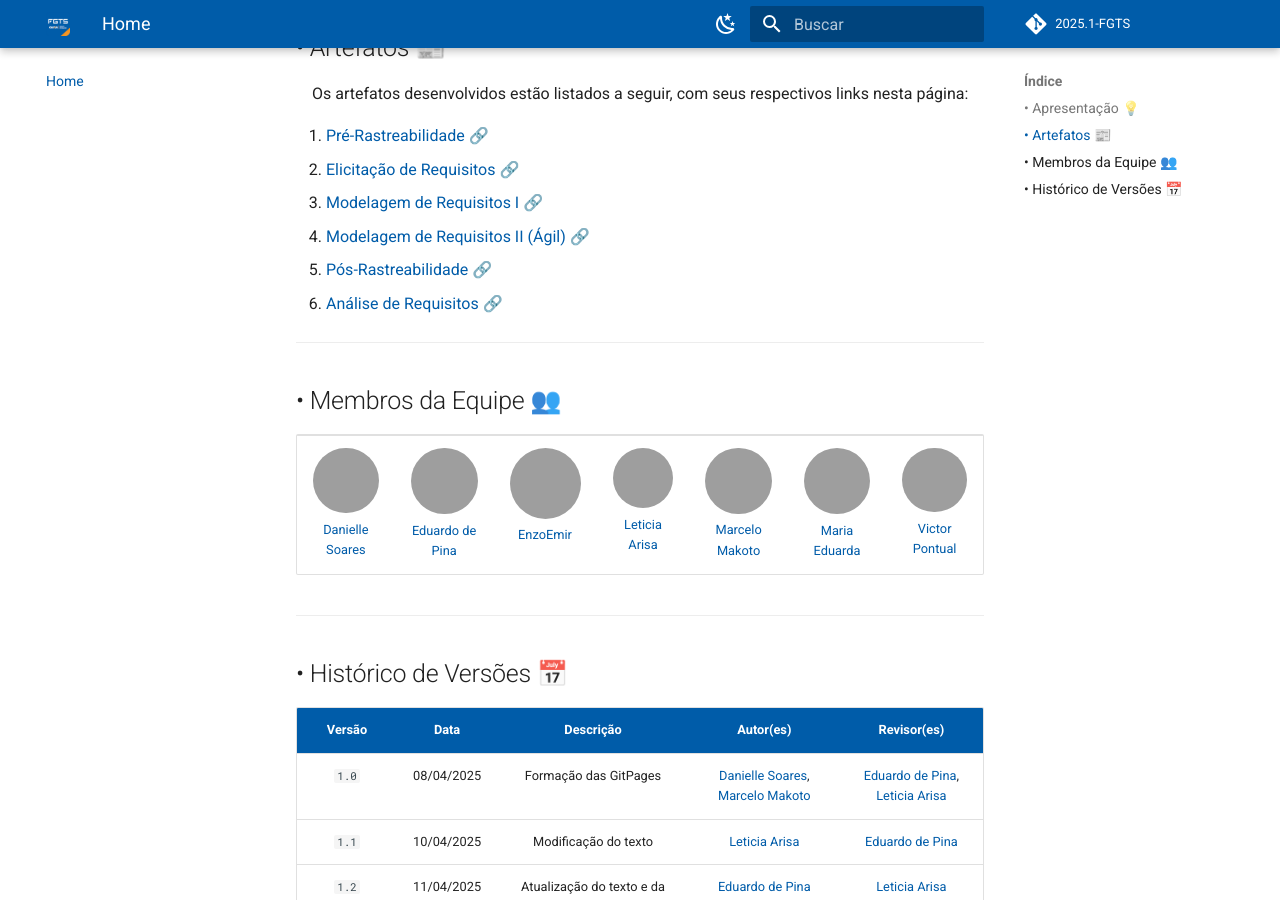
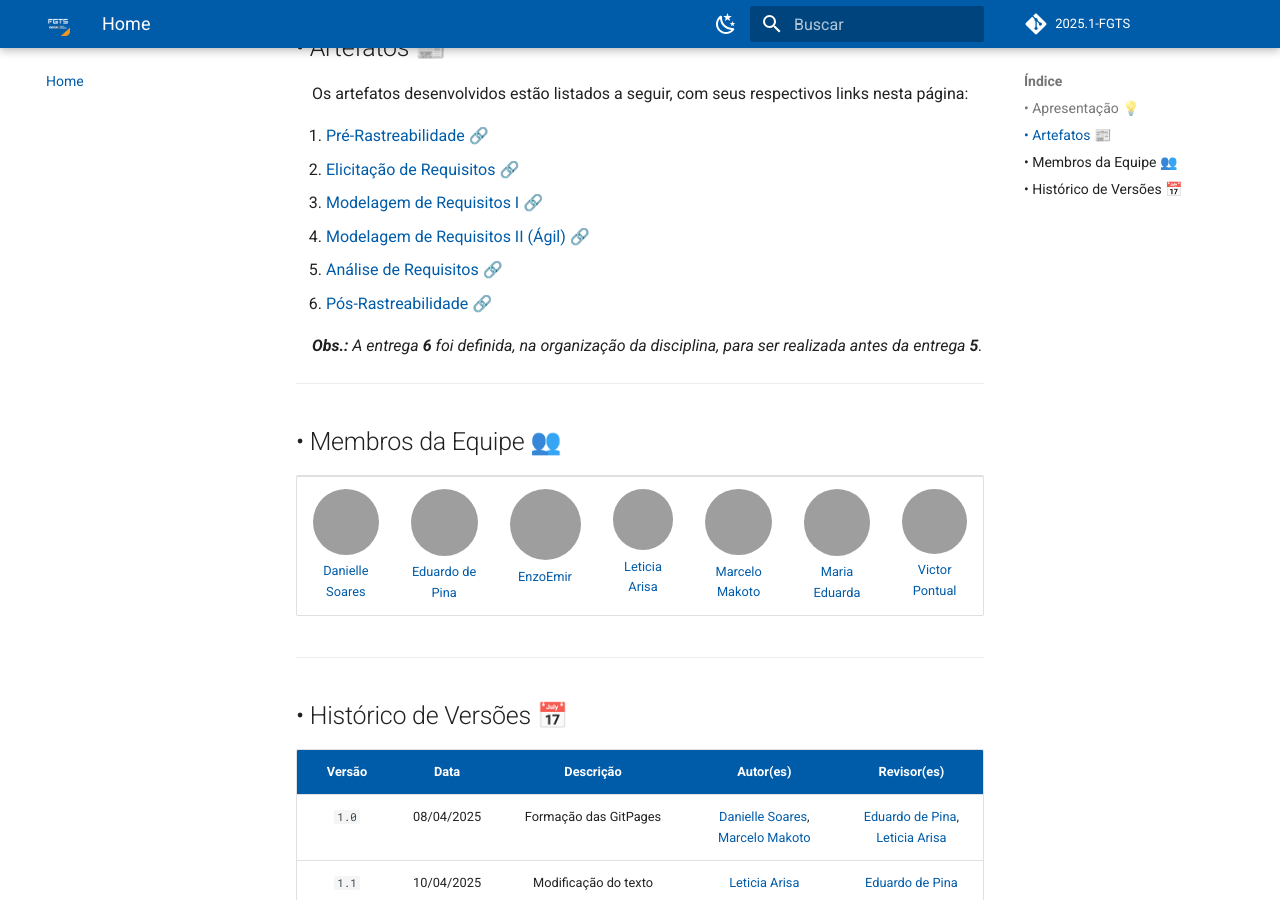
Before and after one commit to eduardodpms/REQ-FGTS, an MkDocs documentation site: the page built from docs/index.md, in a window 1280 px wide and 900 px high, scrolled down 764 px, cut to the strip 0-900 px from the top of the window. Built offline with MkDocs 1.6.1 and Material for MkDocs 9.7.7, drawn with Linux system fonts in a browser that asks for light colours; comment, search, counter and statistics services are not loaded; grey boxes are pictures that could not be loaded.

Commit message:
docs: add entrega 6 no readme e index

```diff
--- a/docs/index.md
+++ b/docs/index.md
@@ -21,8 +21,10 @@ Os artefatos desenvolvidos estão listados a seguir, com seus respectivos links
 2. [Elicitação de Requisitos 🔗](https://requisitos-de-software.github.io/2025.1-FGTS/Elicitacao/Perfil-de-Usuario/)
 3. [Modelagem de Requisitos I 🔗](https://requisitos-de-software.github.io/2025.1-FGTS/Modelagem-I/Diagrama/)
 4. [Modelagem de Requisitos II (Ágil) 🔗](https://requisitos-de-software.github.io/2025.1-FGTS/Modelagem-II/NFR-Framework/)
-5. [Pós-Rastreabilidade 🔗]()
-6. [Análise de Requisitos 🔗]()
+5. [Análise de Requisitos 🔗]()
+6. [Pós-Rastreabilidade 🔗](https://requisitos-de-software.github.io/2025.1-FGTS/Pos-Rastreabilidade/Matriz-Rastreabilidade/)
+
+***Obs.:** A entrega **6** foi definida, na organização da disciplina, para ser realizada antes da entrega **5**.*
 
 ---
 
```
Also changed, not shown: README.md (+5 -2 lines).
